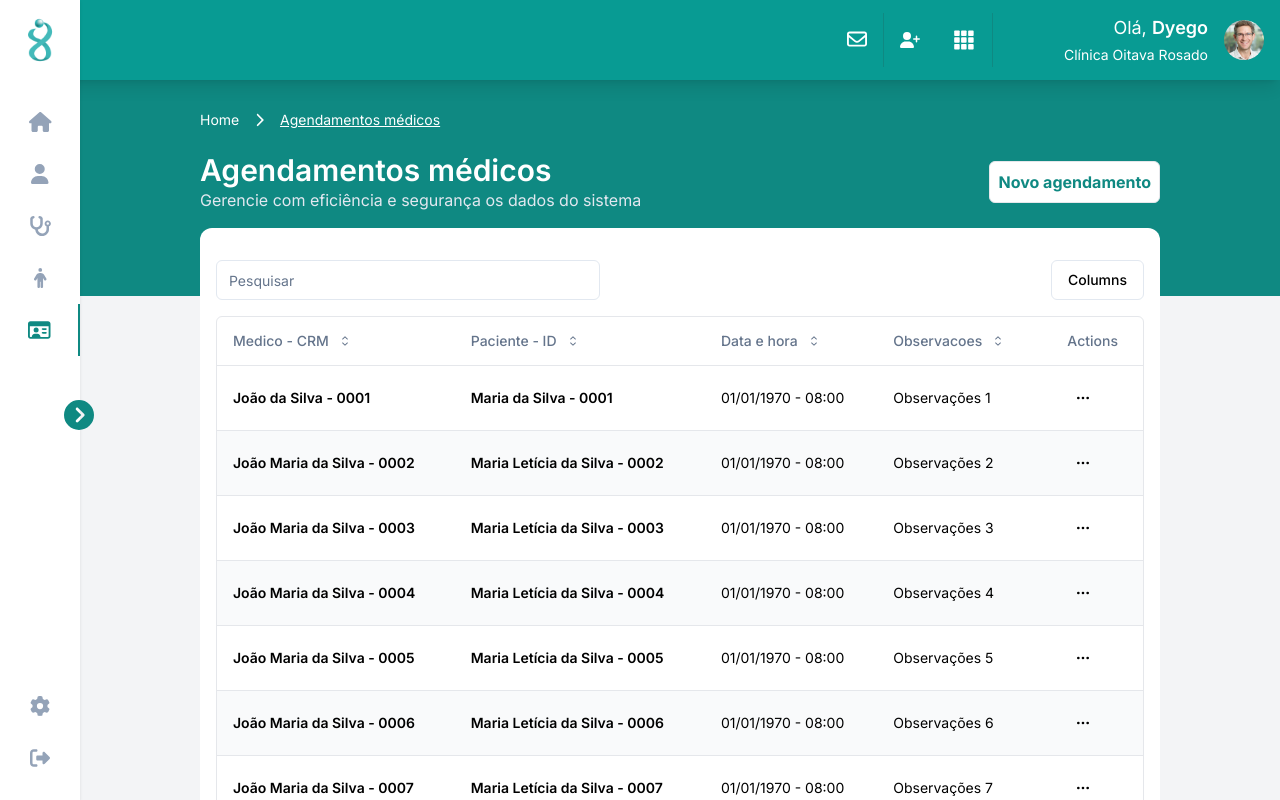
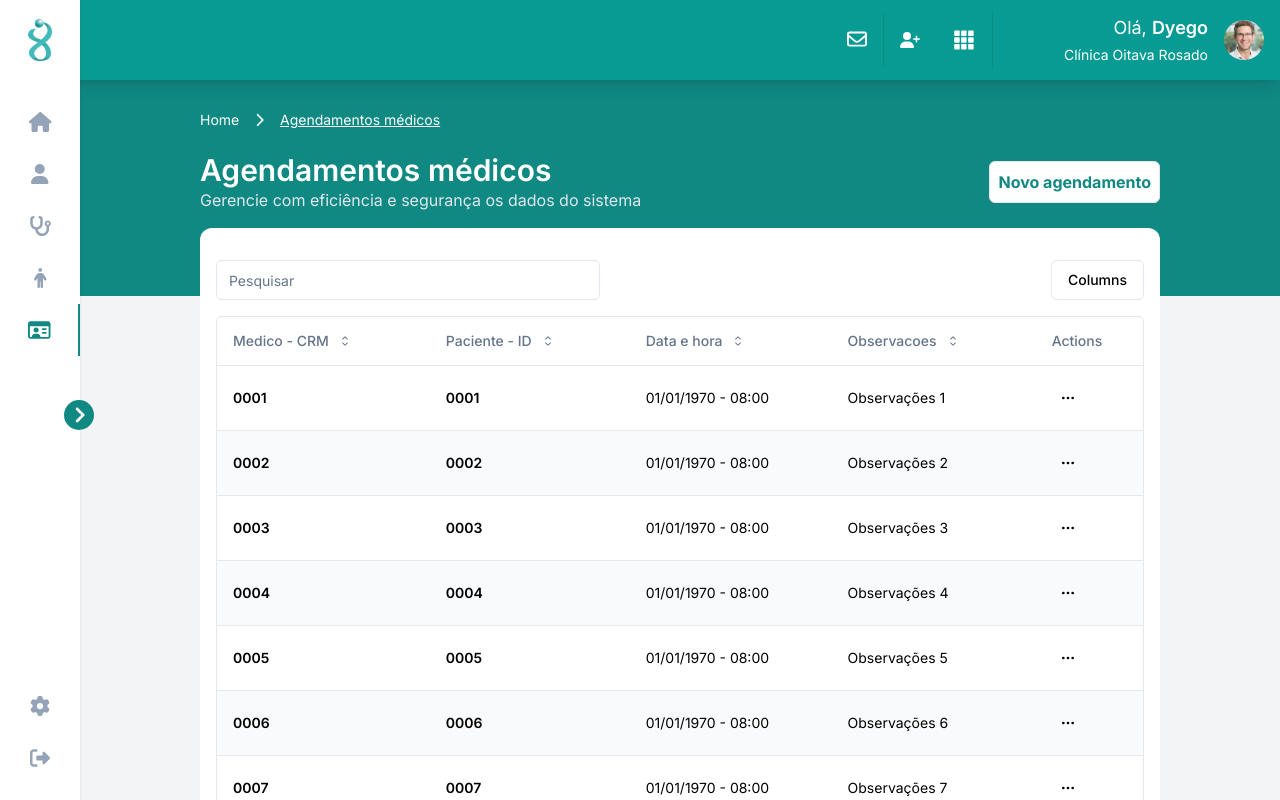
Before and after one commit to vynijales/OitavaRosado-frontend, a Next.js app: page /schedules in a window 1280 px wide. Shown: the top 800 px of the page. Built offline with nearby package versions, Linux system fonts and the light colour scheme.

Commit message:
fix: converter tipagem do id

```diff
--- a/src/app/(admin)/(meaningful)/doctors/DataTableDoctors.tsx
+++ b/src/app/(admin)/(meaningful)/doctors/DataTableDoctors.tsx
@@ -21,7 +21,7 @@ export const columns = [
         ),
         cell: ({ row }: { row: any }) => {
             const id = row.getValue("id")
-            return <div className="font-semibold">{id.padStart(4, "0")}</div>
+            return <div className="font-semibold">{String(id).padStart(4, "0")}</div>
         },
     },
     {
--- a/src/app/(admin)/(meaningful)/patients/DataTablePatients.tsx
+++ b/src/app/(admin)/(meaningful)/patients/DataTablePatients.tsx
@@ -11,7 +11,7 @@ export const columns = [
         ),
         cell: ({ row }: { row: any }) => {
             const id = row.getValue("id")
-            return <div className="font-semibold">{id.padStart(4, "0")}</div>
+            return <div className="font-semibold">{String(id).padStart(4, "0")}</div>
         },
     },
     {
--- a/src/app/(admin)/(meaningful)/schedules/DataTableSchedules.tsx
+++ b/src/app/(admin)/(meaningful)/schedules/DataTableSchedules.tsx
@@ -14,7 +14,7 @@ export const columns = [
             const nome = medico?.nome
             const id = medico?.id || ""
 
-            return <div className="font-semibold">{nome} - {id.padStart(4, "0")}</div>
+            return <div className="font-semibold">{String(id).padStart(4, "0")}</div>
         },
     },
     {
@@ -27,7 +27,7 @@ export const columns = [
             const nome = paciente?.nome
             const id = paciente?.id || ""
 
-            return <div className="font-semibold">{nome} - {id.padStart(4, "0")}</div>
+            return <div className="font-semibold">{String(id).padStart(4, "0")}</div>
         }
     },
     {
```
